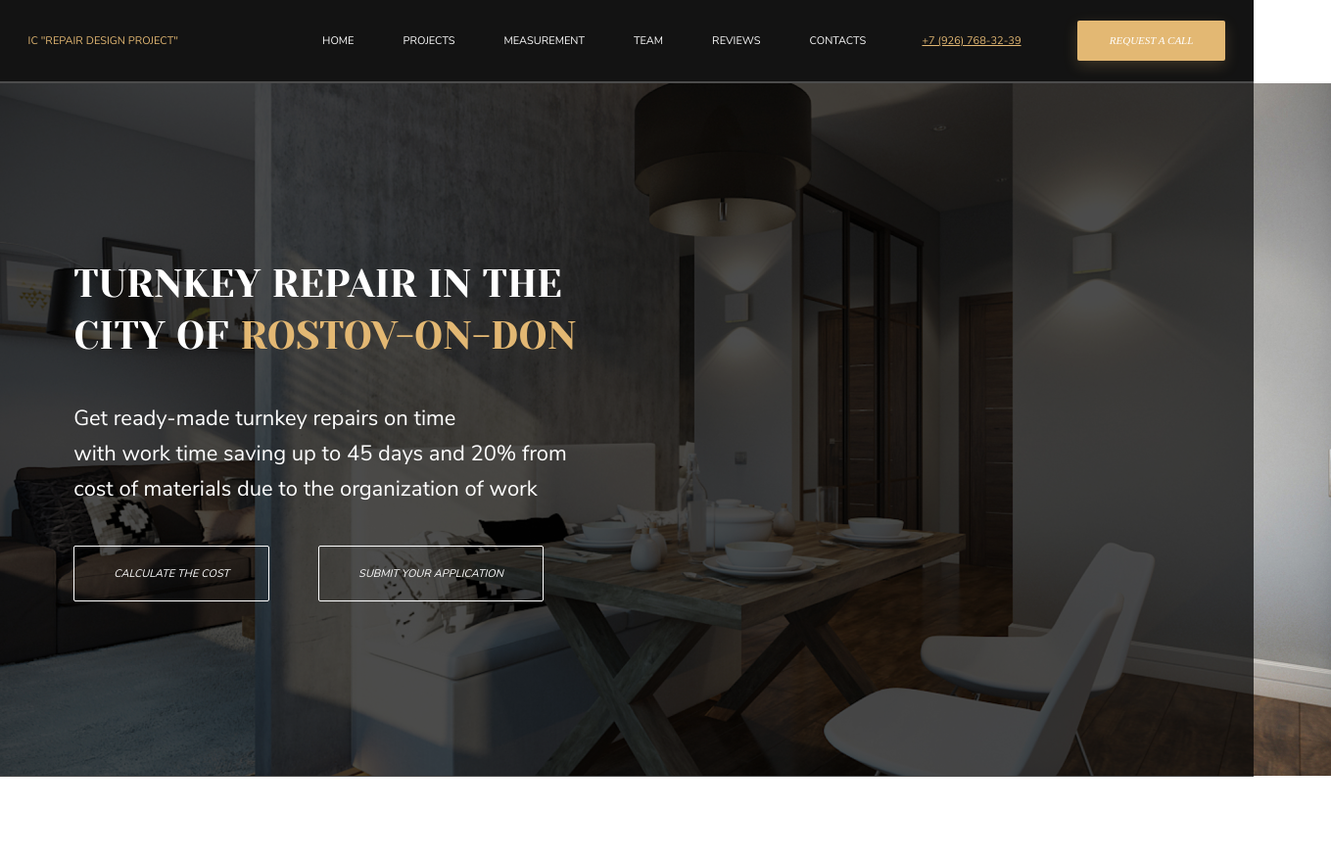
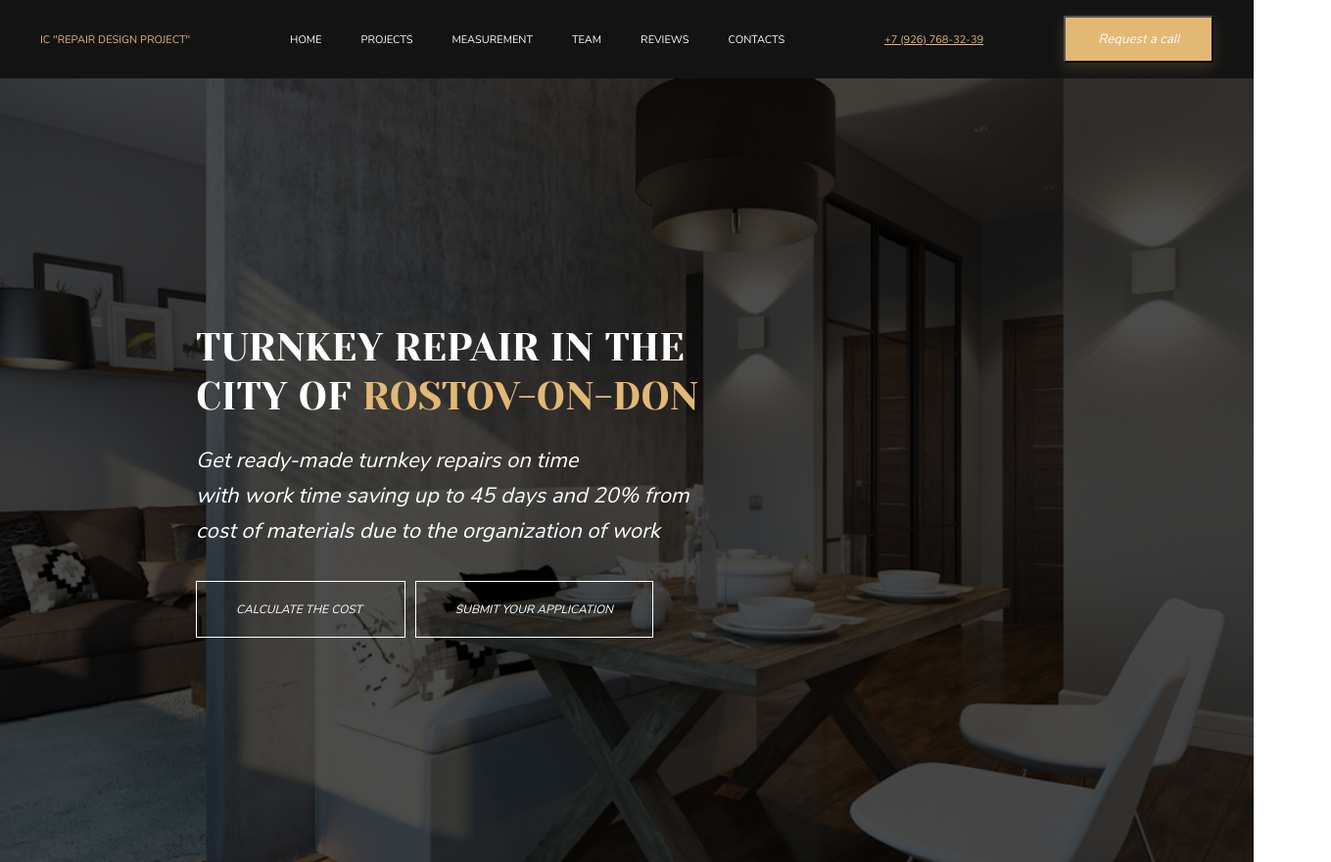
Before and after one commit to AleksGoodOmens/Lab, a plain HTML site: page index.html in a window 1280 px wide. Shown: the whole page at 98% size, 1359 px wide, since content can reach past the window. Before the commit the page ends 800 px from the top, so only its background shows below. Drawn offline with Linux system fonts and the light colour scheme.

Commit message:
1
change BG

```diff
--- a/index.html
+++ b/index.html
@@ -10,8 +10,7 @@
 
 <body>
     <header class="header">
-
-        <span class="header__links">IC &Prime;Repair Design Project&Prime;</span>
+        <span>IC &Prime;Repair Design Project&Prime;</span>
         <ul class="header__links">
             <li><a href="home">HOME</a></li>
             <li><a href="PROJECTS">PROJECTS</a></li>
@@ -19,35 +18,33 @@
             <li><a href="TEAM">TEAM</a></li>
             <li><a href="REVIEWS">REVIEWS</a></li>
             <li><a href="CONTACTS">CONTACTS</a></li>
-
         </ul>
-        <p class=header__links_tel>+7 (926) 768-32-39</p>
-        <div class="header__boton header__links">
+        <span class=header__links_tel>+7 (926) 768-32-39</span>
+        <button class="header__boton header__links">
             Request a call
-        </div>
+        </button>
     </header>
 
     <section class="main">
 
-        <img src="images/BGmain.jpg">
+        <div class="wrap"></div>
         <div class="cover">
-            <div class="cover main__title_one">
+            <h1 class="main__title_one">
                 Turnkey Repair in the<br> city of <span class="colorText">Rostov-on-Don</span>
-            </div>
+            </h1>
 
-            <div class="cover main__title_two">
+            <p class="main__title_two">
                 Get ready-made turnkey repairs on time<br> with work time saving up to 45 days and 20% from<br> cost of materials due to the organization of work
-            </div>
-            <div class="cover main__botton">
-                <botton class="cover cover__botton_one">
-                    <a href="">CALCULATE THE COST</a>
-                </botton>
+            </p>
+            <span class="cover__botton">
+            <botton class="cover__botton_one">
+                <a href="">CALCULATE THE COST</a>
+            </botton>
 
-                <botton class="cover cover__botton_two">
-                    <a href="">SUBMIT YOUR APPLICATION
-
-                </botton>
-            </div>
+            <botton class="cover__botton_two">
+                <a href="">SUBMIT YOUR APPLICATION</a>
+            </botton>
+            </span>
         </div>
     </section>
 </body>
--- a/style.css
+++ b/style.css
@@ -12,36 +12,35 @@ html,
 body {
     margin: auto;
     padding: 0;
-    max-width: 1440px;
-    min-height: 790px;
 }
 
 
 /** header **/
 
 .header {
-    height: 83px;
+    height: 80px;
     background: #131313;
     display: flex;
     justify-content: space-around;
     align-items: center;
     color: #E3B873;
+    font-size: 11px;
+    text-transform: uppercase;
+}
+
+.header,
+.header__links_tel,
+.header__boton {
     font-family: Nunito Sans;
-    font-size: 11px;
-    line-height: 15px;
-    text-transform: uppercase;
 }
 
 .header__links {
     display: flex;
-    align-items: center;
-    justify-content: space-between;
     list-style-type: none;
+    padding: 0px;
 }
 
 .header__links_tel {
-    font-family: Nunito Sans;
-    text-align: right;
     text-decoration-line: underline;
 }
 
@@ -50,18 +49,14 @@ body {
     box-shadow: 0px 5px 15px rgba(227, 184, 115, 0.2);
     border-radius: 2px;
     padding: 13px 33px;
-    font-family: Nunito Sans sans-serif;
     font-style: italic;
-    font-weight: normal;
-    font-size: 11px;
-    text-align: center;
     color: #FFFFFF;
 }
 
 .header a {
     text-decoration: none;
     color: white;
-    padding-left: 50px;
+    padding: 20px;
 }
 
 .header a:hover,
@@ -74,72 +69,71 @@ a:visited {
 
 .main {
     display: flex;
-    justify-content: center;
+    justify-content: flex-start;
     align-items: center;
-    height: 710px;
+    min-height: 100vh;
     background-color: rgba(0, 0, 0, 0.7);
+    color: #FFFFFF;
 }
 
-img {
+.wrap {
+    background-image: url(images/BGmain.jpg);
+    background-repeat: no-repeat;
+    background-size: cover;
+    background-position: center;
     position: absolute;
-    margin: 0px;
-    z-index: -2;
+    width: 100vw;
+    height: 100vh;
+    z-index: -1;
 }
 
 .cover {
+    display: flex;
+    flex-direction: column;
     font-family: Nunito Sans;
     font-style: italic;
-    font-weight: normal;
-    font-size: 11px;
-    line-height: 15px;
-    padding: 20px;
-    margin-right: 300px;
+    font-size: 12px;
+    margin-left: 200px;
 }
 
-.cover.main__title_one {
+.main__title_one {
     font-family: Yeseva One;
     font-style: normal;
     font-weight: normal;
     font-size: 40px;
-    line-height: 53px;
+    line-height: 50px;
     text-transform: uppercase;
-    color: #FFFFFF;
+    margin: 0;
 }
 
-.cover.main__title_two {
-    font-family: "Nunito Sans";
-    font-style: normal;
-    font-weight: normal;
+.main__title_two {
     font-size: 22px;
     line-height: 36px;
-    color: #FFFFFF;
 }
 
-.cover.main__botton {
-    display: flex;
-    color: #FFFFFF;
-    text-align: center;
+.cover__botton {
+    margin-top: 32px;
 }
 
-.cover .cover__botton_one,
-.cover .cover__botton_two {
+.cover__botton_one,
+.cover__botton_two {
     border: 1px solid #FFFFFF;
-    box-sizing: border-box;
-    border-radius: 2px;
     padding: 20px 40px;
-    margin-right: 50px;
-    text-align: center;
+    margin-right: 10px;
 }
 
-.cover .cover__botton_one:hover,
-.cover .cover__botton_two:hover {
-    background-color: #E3B873;
+.cover__botton_one a,
+.cover__botton_two a {
+    text-decoration: none;
+    color: white;
 }
 
-.cover .cover__botton_one a,
-.cover .cover__botton_two a {
-    text-decoration: none;
-    color: white;
+.cover__botton_one:hover,
+.cover__botton_two:hover {
+    background-color: #E3B873;
+    border: 1px solid #E3B873;
+    background-size: cover;
+    padding: 20px 40px;
 }
 
 .colorText {
```
